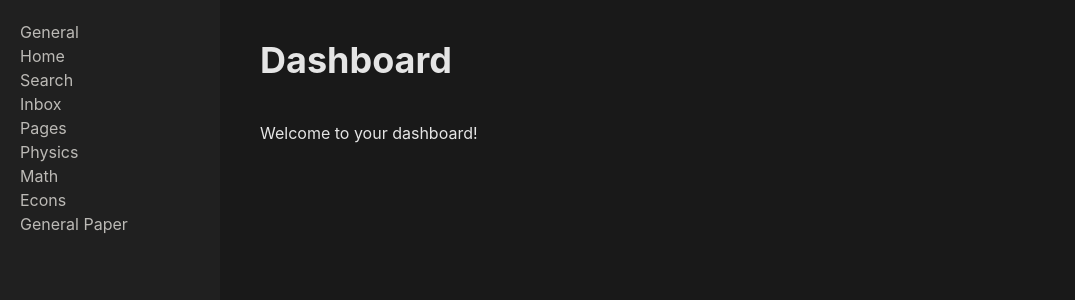
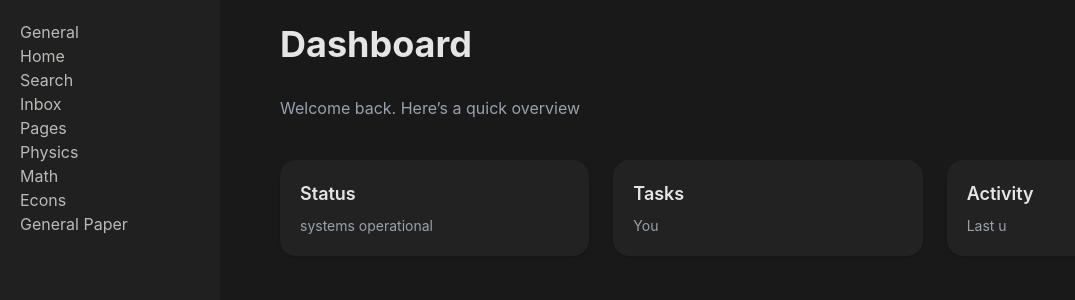
Before and after one commit to SaturdaySans/notes-workspace, a React (Vite) app in the folder notes-workspace/: page / in a window 1280 px wide. Shown: the top 300 px of the page, without its empty margins (0-1075 px from the left). Built offline with nearby package versions, Linux system fonts and the light colour scheme.

Commit message:
Update Home.tsx

```diff
--- a/notes-workspace/src/Home.tsx
+++ b/notes-workspace/src/Home.tsx
@@ -4,10 +4,34 @@ const Home: React.FC = () => {
     return (
     <div className="flex bg-[#191919] text-[#e5e5e5] font-sans min-h-screen">
       <Sidebar />
-      <main className="lex-1 ml-55 flex justify-center p-5">
-        <div className="container max-w-175 w-full p-5">
-            <h1 className = "text-4xl font-bold text-left mb-10">Dashboard</h1>
-            <p className="leading-relaxed mt-4"> Welcome to your dashboard! </p>
+      <main className="flex-1 ml-64 flex justify-center p-6">
+        <div className="w-full max-w-5xl">
+          {/* Header */}
+          <h1 className="text-4xl font-bold mb-8">Dashboard</h1>
+          <p className="text-gray-400 mb-10">
+            Welcome back. Here’s a quick overview
+          </p>
+          {/* Cards */}
+          <div className="grid grid-cols-1 md:grid-cols-3 gap-6">
+            <div className="bg-[#222] p-5 rounded-2xl shadow">
+              <h2 className="text-lg font-semibold mb-2">Status</h2>
+              <p className="text-gray-400 text-sm">
+                systems operational
+              </p>
+            </div>
+            <div className="bg-[#222] p-5 rounded-2xl shadow">
+              <h2 className="text-lg font-semibold mb-2">Tasks</h2>
+              <p className="text-gray-400 text-sm">
+                You
+              </p>
+            </div>
+            <div className="bg-[#222] p-5 rounded-2xl shadow">
+              <h2 className="text-lg font-semibold mb-2">Activity</h2>
+              <p className="text-gray-400 text-sm">
+                Last u
+              </p>
+            </div>
+          </div>
         </div>
       </main>
     </div>
```
